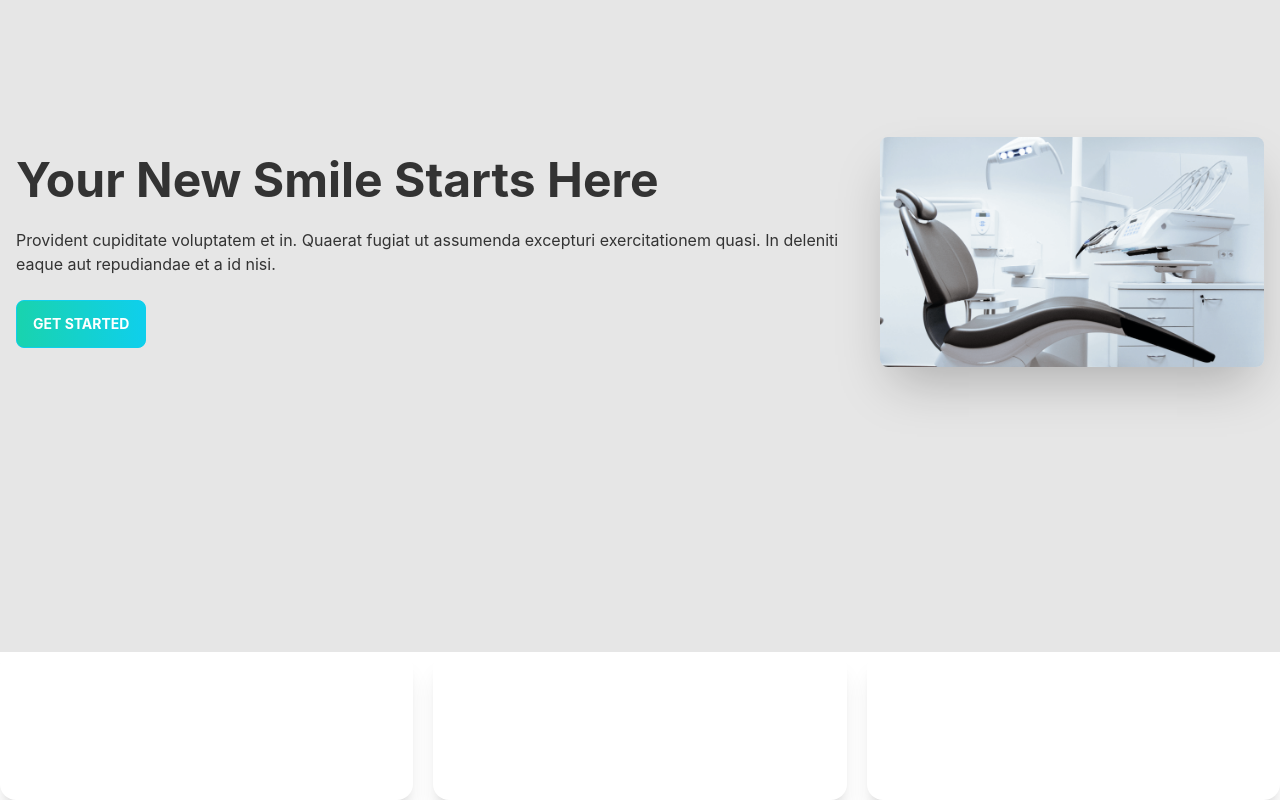
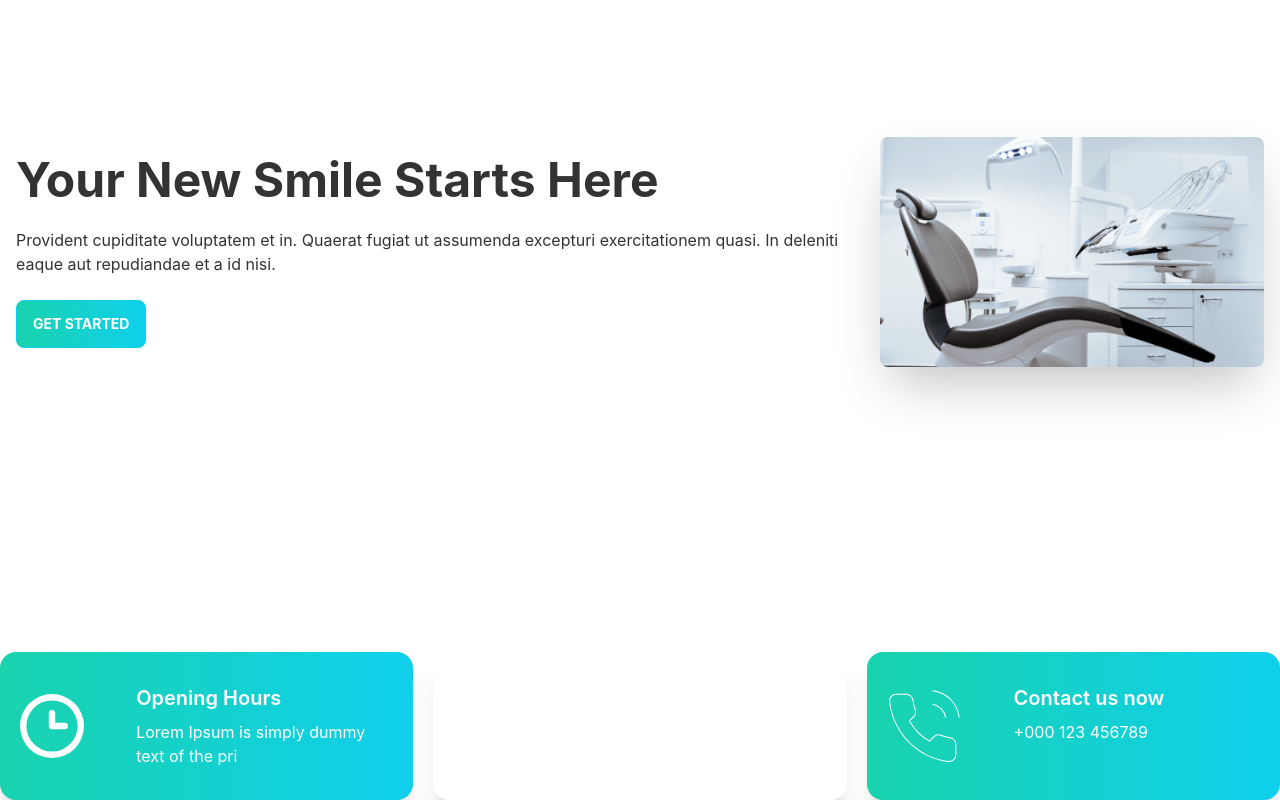
Before and after one commit to NowrozShahriar/doctors-portal-ts-client, a React (Create React App) app: page / in a window 1280 px wide. Shown: the part 212-1012 px from the top of the page. Built offline with nearby package versions, Linux system fonts and the light colour scheme.

Commit message:
info cards complete

```diff
--- a/src/Pages/Home/Banner.tsx
+++ b/src/Pages/Home/Banner.tsx
@@ -3,7 +3,7 @@
 
 const Banner = () => {
   return (
-    <div className="min-h-screen hero bg-base-200">
+    <div className="min-h-screen hero">
       <div className="flex-col hero-content lg:flex-row-reverse">
         <img
           src={chair}
--- a/src/Pages/Home/Info.tsx
+++ b/src/Pages/Home/Info.tsx
@@ -7,9 +7,9 @@
 const Info = () => {
   return (
     <div className="grid grid-cols-1 gap-5 lg:grid-cols-3">
-      <InfoCard img={clock}></InfoCard>
-      <InfoCard img={marker}></InfoCard>
-      <InfoCard img={phone}></InfoCard>
+      <InfoCard bgClass="bg-gradient-to-r from-secondary to-primary" img={clock} title="Opening Hours" description="Lorem Ipsum is simply dummy text of the pri"></InfoCard>
+      <InfoCard bgClass="bg-accent" img={marker} title="Visit our location" description="Brooklyn, NY 10036, United States"></InfoCard>
+      <InfoCard bgClass="bg-gradient-to-r from-secondary to-primary" img={phone} title="Contact us now" description="+000 123 456789"></InfoCard>
     </div>
   );
 };
--- a/src/Pages/Home/InfoCard.tsx
+++ b/src/Pages/Home/InfoCard.tsx
@@ -2,17 +2,20 @@
 
 type InfoCardProps = {
   img: string
+  title: string
+  description: string
+  bgClass: string
 }
 
 const InfoCard = (props: InfoCardProps) => {
   return (
-    <div className="text-white shadow-xl card lg:card-side bg-base-100 bg-accent">
-      <figure className="pl-6 ">
+    <div className={`text-white shadow-xl card lg:card-side bg-base-100 ${props.bgClass}`}>
+      <figure className="p-5">
         <img src={props.img} alt="Album" />
       </figure>
       <div className="card-body">
-        <h2 className="card-title">New album is released!</h2>
-        <p>Click the button to listen on Spotiwhy app.</p>
+        <h2 className="card-title">{props.title}</h2>
+        <p>{props.description}</p>
       </div>
     </div>
   );
--- /dev/null
+++ b/src/Pages/Home/Services.tsx
@@ -0,0 +1,11 @@
+import React from 'react';
+
+const Services = () => {
+    return (
+        <div>
+
+        </div>
+    );
+};
+
+export default Services;
```
